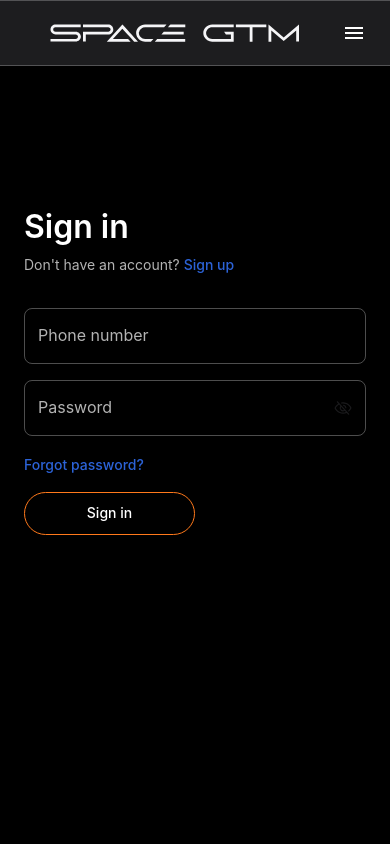
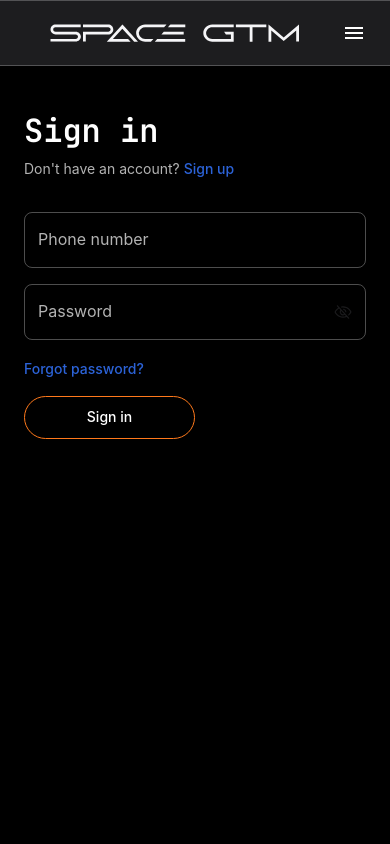
Before and after one commit to bigbadbrad/space-abm, a Next.js app: page /auth/sign-in in a window 390 px wide. Shown: the top 844 px of the page. Built offline with nearby package versions, Linux system fonts and the light colour scheme; no server answers.

Commit message:
better sign in and out pages on mobile

```diff
--- a/src/components/auth/layout.tsx
+++ b/src/components/auth/layout.tsx
@@ -23,9 +23,9 @@ export function Layout({ children }: LayoutProps): React.JSX.Element {
             display: 'flex',
             flex: '1 1 auto',
             justifyContent: 'center',
-            pt: 16,
+            pt: { xs: 4, sm: 16 },
             px: 3,
-            pb: 10,
+            pb: { xs: 4, sm: 10 },
           }}
         >
           <Box sx={{ maxWidth: '450px', width: '100%' }}>{children}</Box>
--- a/src/components/auth/sign-in-form.tsx
+++ b/src/components/auth/sign-in-form.tsx
@@ -3,6 +3,7 @@
 import * as React from 'react';
 import RouterLink from 'next/link';
 import { useRouter } from 'next/navigation';
+import { JetBrains_Mono } from 'next/font/google';
 import { zodResolver } from '@hookform/resolvers/zod';
 import Alert from '@mui/material/Alert';
 import Button from '@mui/material/Button';
@@ -22,6 +23,8 @@ import { paths } from '@/paths';
 import { authClient } from '@/lib/auth/client';
 import { useUser } from '@/hooks/use-user';
 import { PrimaryColor } from '@/config';
+
+const jetbrainsMono = JetBrains_Mono({ subsets: ['latin'] });
 
 const schema = zod.object({
   phone: zod.string().min(1, { message: 'Phone number is required' }).regex(/^[0-9]{10,15}$/, { message: 'Invalid phone number' }),
@@ -73,7 +76,7 @@ export function SignInForm(): React.JSX.Element {
   return (
     <Stack spacing={4} sx={{ color: 'common.white' }}>
       <Stack spacing={1}>
-        <Typography variant="h4">Sign in</Typography>
+        <Typography variant="h4" sx={{ fontFamily: jetbrainsMono.style.fontFamily }}>Sign in</Typography>
         <Typography variant="body2" sx={{ color: 'rgba(255,255,255,0.7)' }}>
           Don&apos;t have an account?{' '}
           <Link component={RouterLink} href={paths.auth.signUp} underline="hover" variant="subtitle2">
--- a/src/components/auth/sign-up-form.tsx
+++ b/src/components/auth/sign-up-form.tsx
@@ -3,6 +3,7 @@
 import * as React from 'react';
 import RouterLink from 'next/link';
 import { useRouter } from 'next/navigation';
+import { JetBrains_Mono } from 'next/font/google';
 import { zodResolver } from '@hookform/resolvers/zod';
 import Alert from '@mui/material/Alert';
 import Button from '@mui/material/Button';
@@ -20,6 +21,8 @@ import { paths } from '@/paths';
 import { authClient } from '@/lib/auth/client';
 import { useUser } from '@/hooks/use-user';
 import { PrimaryColor } from '@/config';
+
+const jetbrainsMono = JetBrains_Mono({ subsets: ['latin'] });
 
 const schema = zod.object({
   name: zod.string().min(1, { message: 'Name is required' }),
@@ -70,7 +73,7 @@ export function SignUpForm(): React.JSX.Element {
   return (
     <Stack spacing={3} sx={{ color: 'common.white' }}>
       <Stack spacing={1}>
-        <Typography variant="h4">Sign up</Typography>
+        <Typography variant="h4" sx={{ fontFamily: jetbrainsMono.style.fontFamily }}>Sign up</Typography>
         <Typography variant="body2" sx={{ color: 'rgba(255,255,255,0.7)' }}>
           Already have an account?{' '}
           <Link component={RouterLink} href={paths.auth.signIn} underline="hover" variant="subtitle2">
```
